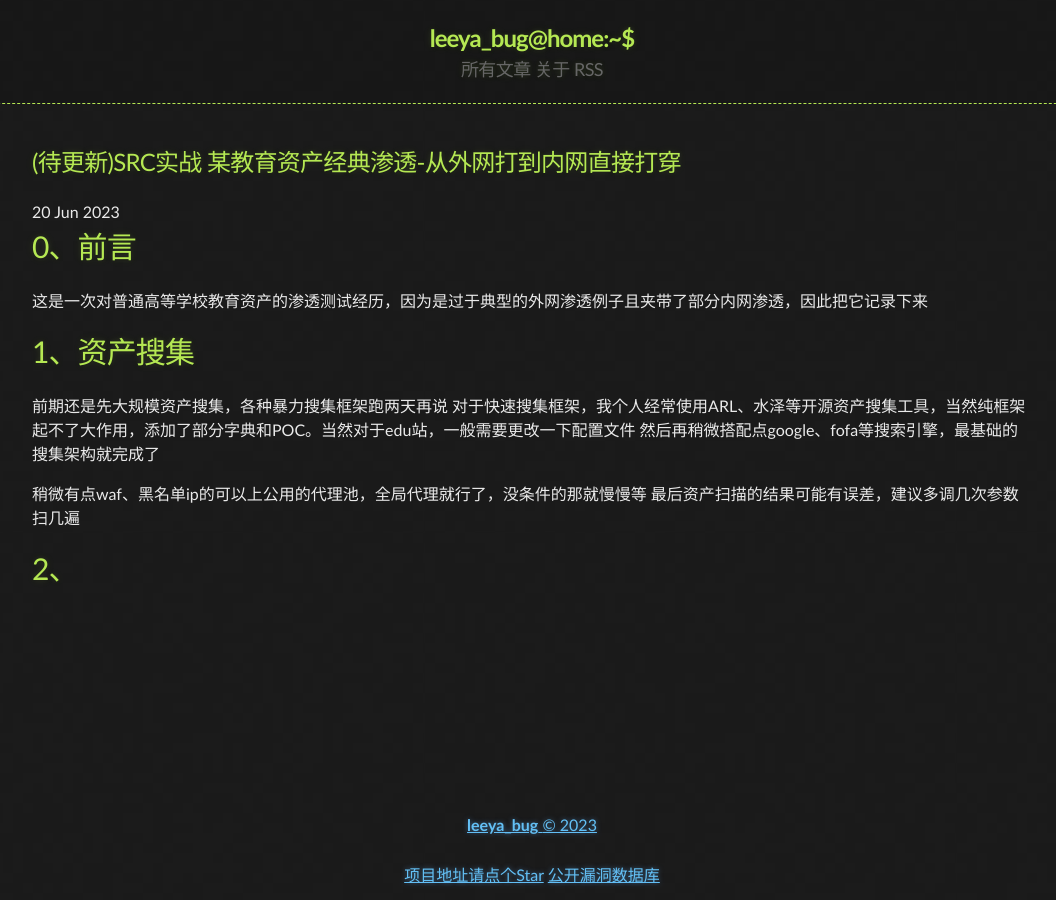
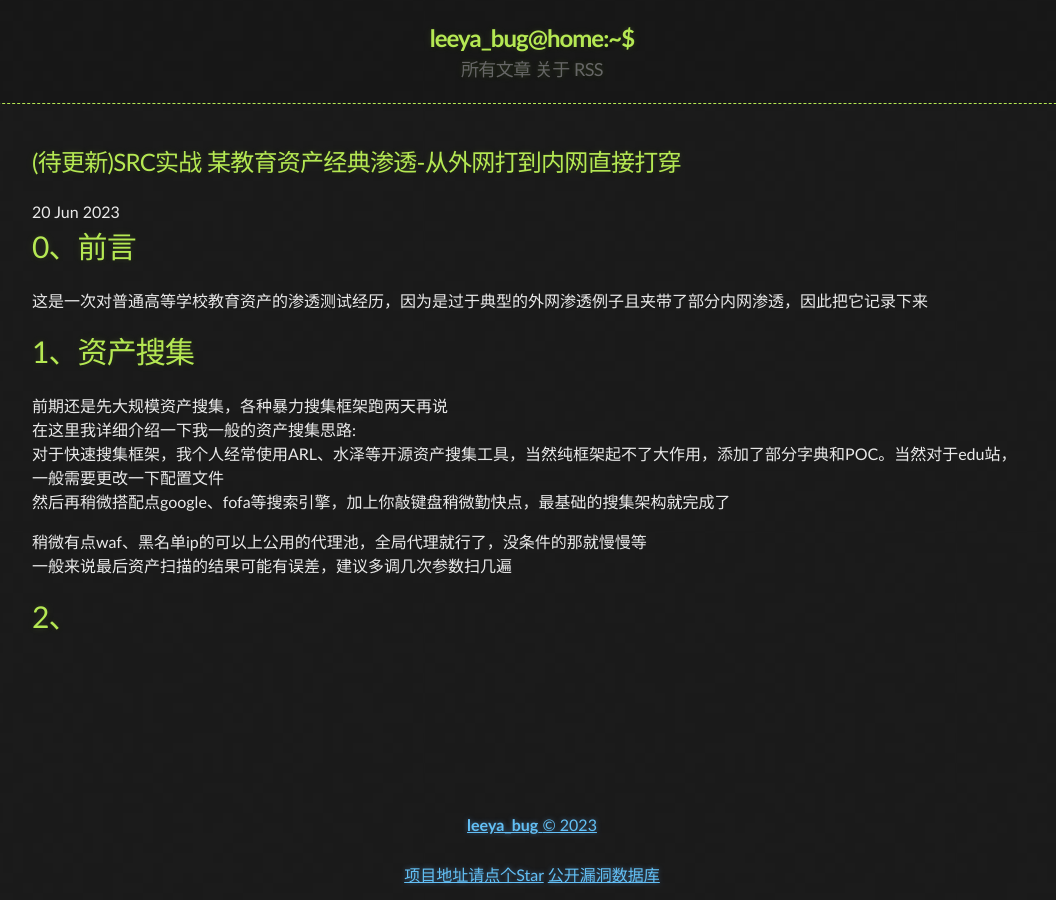
Before and after one commit to Leeyangee/leeyangee.github.io, a Jekyll site: the page built from _posts/2023-06-20-(待更新)SRC实战 某教育资产经典渗透-从外网打到内网直接打穿.md, in a window 1280 px wide. Shown: the whole page, without its empty margins (108-1164 px from the left). Built offline with Jekyll 4.4.1, drawn with Linux system fonts in a browser that asks for light colours.

Commit message:
Update 2023-06-20-(待更新)SRC实战 某教育资产经典渗透-从外网打到内网直接打穿.md

```diff
--- a/_posts/2023-06-20-(待更新)SRC实战 某教育资产经典渗透-从外网打到内网直接打穿.md
+++ b/_posts/2023-06-20-(待更新)SRC实战 某教育资产经典渗透-从外网打到内网直接打穿.md
@@ -11,10 +11,11 @@
 # [](#header-1)1、资产搜集
 
 前期还是先大规模资产搜集，各种暴力搜集框架跑两天再说
+在这里我详细介绍一下我一般的资产搜集思路:
 对于快速搜集框架，我个人经常使用ARL、水泽等开源资产搜集工具，当然纯框架起不了大作用，添加了部分字典和POC。当然对于edu站，一般需要更改一下配置文件
-然后再稍微搭配点google、fofa等搜索引擎，最基础的搜集架构就完成了
+然后再稍微搭配点google、fofa等搜索引擎，加上你敲键盘稍微勤快点，最基础的搜集架构就完成了
 
 稍微有点waf、黑名单ip的可以上公用的代理池，全局代理就行了，没条件的那就慢慢等
-最后资产扫描的结果可能有误差，建议多调几次参数扫几遍
+一般来说最后资产扫描的结果可能有误差，建议多调几次参数扫几遍
 
 # [](#header-1)2、
```
